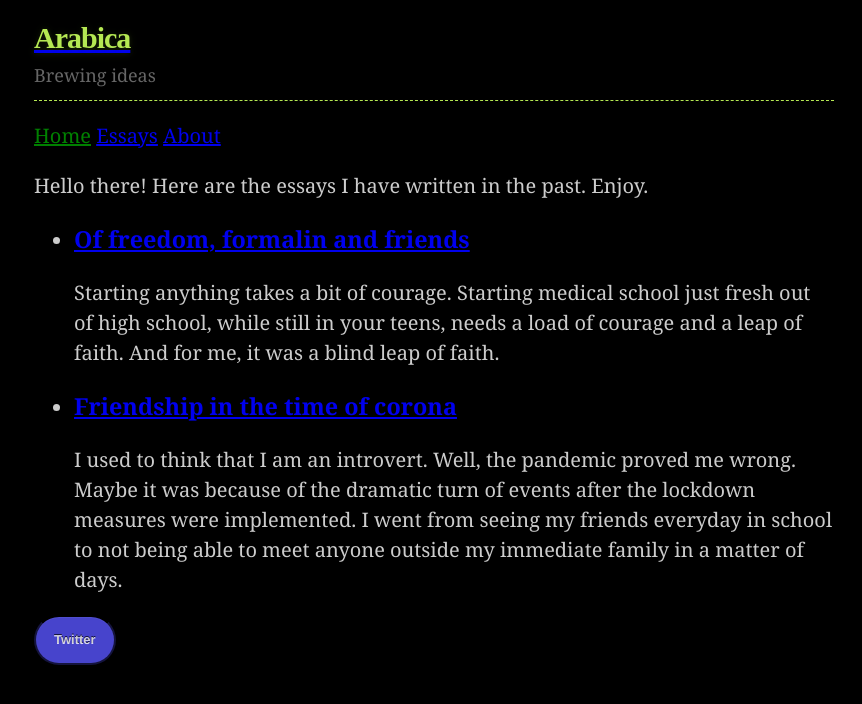
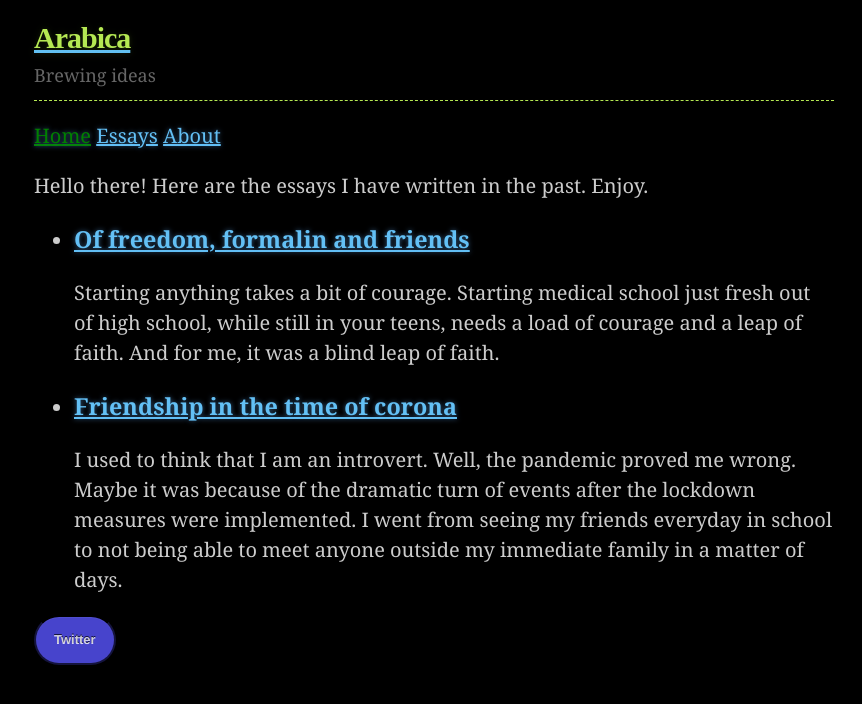
Before and after one commit to habasweiny/habasweiny.github.io, a Jekyll site: the page built from index.html, in a window 1280 px wide. Shown: the top 704 px of the page, without its empty margins (206-1068 px from the left). Built offline with Jekyll 4.4.1, drawn with Linux system fonts in a browser that asks for light colours.

Commit message:
Update main.scss

```diff
--- a/_sass/main.scss
+++ b/_sass/main.scss
@@ -14,6 +14,7 @@ color: #ccc;
 
 
 header {
+  margin: 0 auto;
   background: rgba(0, 0, 0, 0.1);
   width: 100%;
   border-bottom: 1px dashed #b5e853;
@@ -67,3 +68,8 @@ header h2 {
 .current {
   color: green;
 }
+
+a {
+  color: #63c0f5;
+  text-shadow: 0 0 5px rgba(104, 182, 255, 0.5);
+}
```
